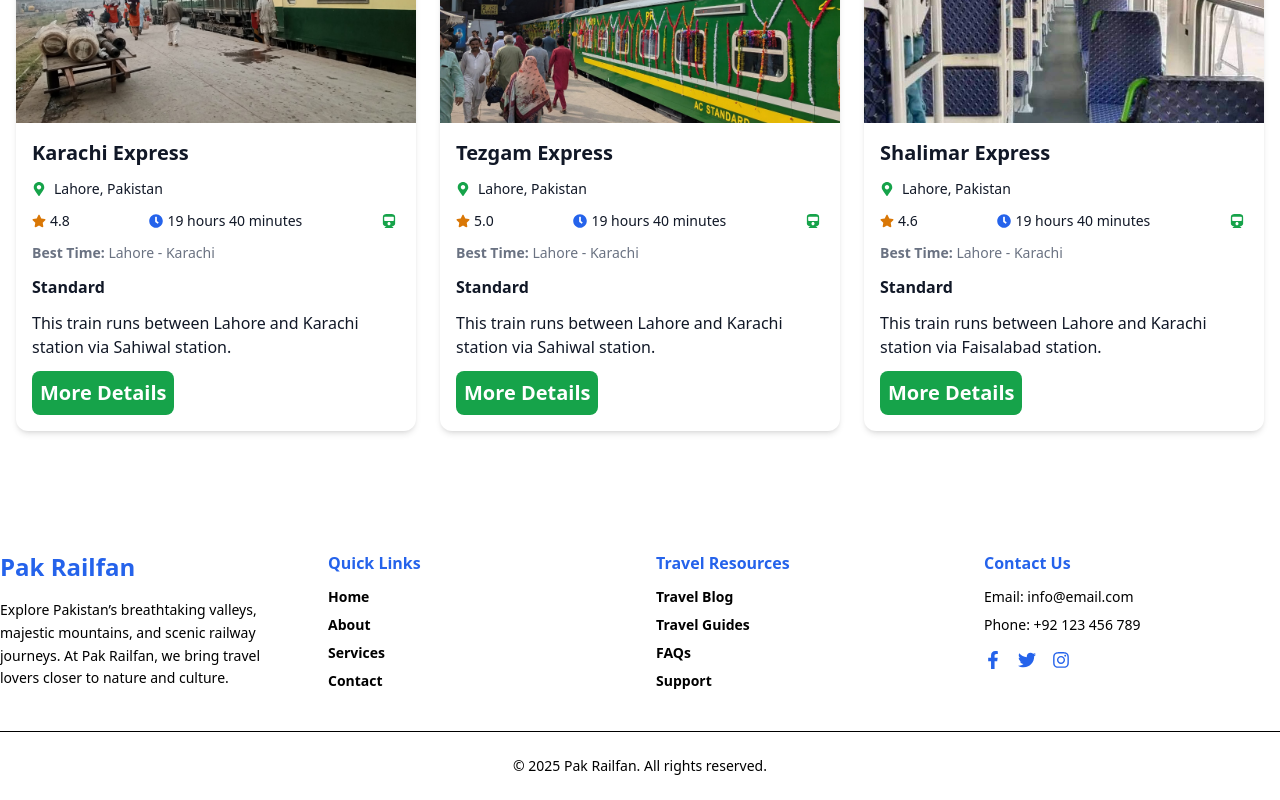
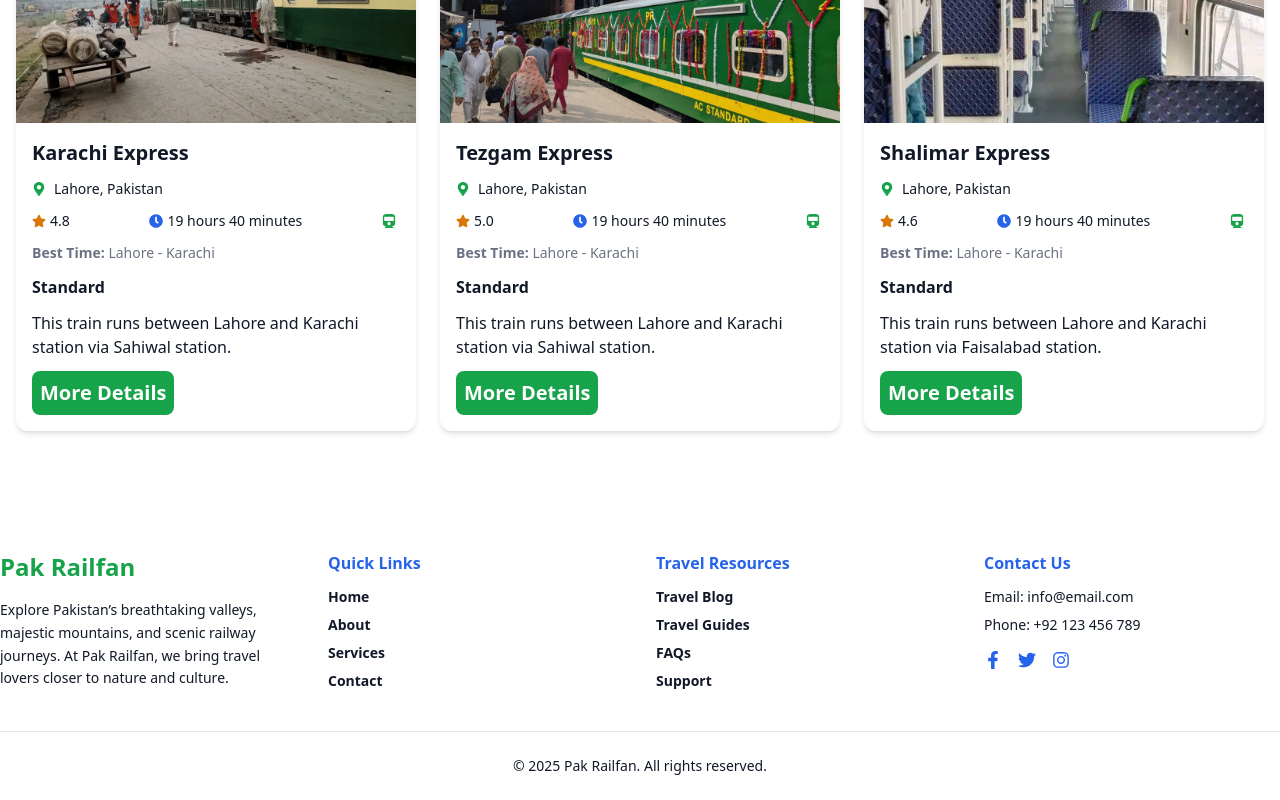
Before and after one commit to Qamar5656/Traveling-Website, a React (Vite) app in the folder traveling/: page / in a window 1280 px wide. Shown: the part 2889-3689 px from the top of the page. Built offline with nearby package versions, Linux system fonts and the light colour scheme.

Commit message:
updating footer design

```diff
--- a/traveling/src/components/Footers.jsx
+++ b/traveling/src/components/Footers.jsx
@@ -2,14 +2,12 @@
 
 const Footer = () => {
   return (
-    <footer className="bg-dark text-light pt-12 mt-10">
-      <div className="container grid grid-cols-1 md:grid-cols-4 gap-8 pb-10 border-b border-border">
+    <footer className="bg-surface dark:bg-surface text-surface dark:text-surface pt-12 mt-10">
+      <div className="container grid grid-cols-1 md:grid-cols-4 gap-8 pb-10 border-b border-gray-200 dark:border-gray-700">
         {/* Logo / About */}
         <div>
-          <h2 className="text-2xl font-bold text-secondary mb-4">
-            Pak Railfan
-          </h2>
-          <p className="text-dark text-sm leading-relaxed">
+          <h2 className="text-2xl font-bold text-primary mb-4">Pak Railfan</h2>
+          <p className="text-surface text-sm leading-relaxed">
             Explore Pakistan’s breathtaking valleys, majestic mountains, and
             scenic railway journeys. At Pak Railfan, we bring travel lovers
             closer to nature and culture.
@@ -19,27 +17,24 @@
         {/* Quick Links */}
         <div>
           <h3 className="text-secondary font-bold mb-3">Quick Links</h3>
-          <ul className="space-y-2 text-dark text-sm font-semibold">
+          <ul className="space-y-2 text-surface sm:text-sm  font-semibold">
             <li>
-              <a href="/" className="hover:text-secondary transition">
+              <a href="/" className="hover:text-primary transition">
                 Home
               </a>
             </li>
             <li>
-              <a
-                href="/destinations"
-                className="hover:text-secondary transition"
-              >
+              <a href="/destinations" className="hover:text-primary transition">
                 About
               </a>
             </li>
             <li>
-              <a href="/services" className="hover:text-secondary transition">
+              <a href="/services" className="hover:text-primary transition">
                 Services
               </a>
             </li>
             <li>
-              <a href="/contact" className="hover:text-secondary transition">
+              <a href="/contact" className="hover:text-primary transition">
                 Contact
               </a>
             </li>
@@ -49,24 +44,24 @@
         {/* Travel Resources */}
         <div>
           <h3 className="text-secondary font-bold mb-3">Travel Resources</h3>
-          <ul className="space-y-2 text-dark text-sm font-semibold">
+          <ul className="space-y-2 text-surface text-sm font-semibold">
             <li>
-              <a href="/blog" className="hover:text-secondary transition">
+              <a href="/blog" className="hover:text-primary transition">
                 Travel Blog
               </a>
             </li>
             <li>
-              <a href="/guides" className="hover:text-secondary transition">
+              <a href="/guides" className="hover:text-primary transition">
                 Travel Guides
               </a>
             </li>
             <li>
-              <a href="/faq" className="hover:text-secondary transition">
+              <a href="/faq" className="hover:text-primary transition">
                 FAQs
               </a>
             </li>
             <li>
-              <a href="/support" className="hover:text-secondary transition">
+              <a href="/support" className="hover:text-primary transition">
                 Support
               </a>
             </li>
@@ -76,25 +71,25 @@
         {/* Contact & Social */}
         <div>
           <h3 className="text-secondary font-bold mb-3">Contact Us</h3>
-          <p className="text-dark text-sm mb-2">Email: info@email.com</p>
-          <p className="text-dark text-sm mb-4">Phone: +92 123 456 789</p>
+          <p className="text-surface text-sm mb-2">Email: info@email.com</p>
+          <p className="text-surface text-sm mb-4">Phone: +92 123 456 789</p>
 
           <div className="flex space-x-4">
             <a
               href="#"
-              className="text-secondary hover:text-tertiary transition text-lg"
+              className="text-secondary hover:text-accent transition text-lg"
             >
               <FaFacebookF />
             </a>
             <a
               href="#"
-              className="text-secondary hover:text-tertiary transition text-lg"
+              className="text-secondary hover:text-accent transition text-lg"
             >
               <FaTwitter />
             </a>
             <a
               href="#"
-              className="text-secondary hover:text-tertiary transition text-lg"
+              className="text-secondary hover:text-accent transition text-lg"
             >
               <FaInstagram />
             </a>
@@ -103,7 +98,7 @@
       </div>
 
       {/* Bottom Footer */}
-      <div className="text-center text-dark text-sm py-6">
+      <div className="text-center text-surface text-sm py-6">
         © {new Date().getFullYear()} Pak Railfan. All rights reserved.
       </div>
     </footer>
```
